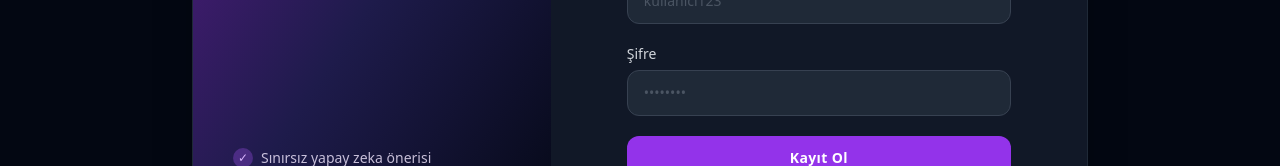
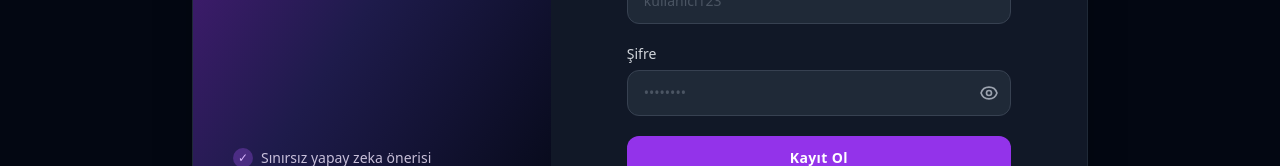
Before and after one commit to Nurnehir/FilmAnalizSistemi, a React (Vite) app in the folder frontend/: page /register in a window 1280 px wide. Shown: the part 431-597 px from the top of the page. Built offline with nearby package versions, Linux system fonts and the light colour scheme; no server answers.

Commit message:
feat: şifre göster/gizle toggle eklendi (PasswordInput bileşeni)

```diff
--- /dev/null
+++ b/frontend/src/components/PasswordInput.jsx
@@ -0,0 +1,45 @@
+import { useState } from 'react';
+
+function EyeOpen() {
+  return (
+    <svg className="w-5 h-5" fill="none" viewBox="0 0 24 24" stroke="currentColor">
+      <path strokeLinecap="round" strokeLinejoin="round" strokeWidth={2} d="M15 12a3 3 0 11-6 0 3 3 0 016 0z" />
+      <path strokeLinecap="round" strokeLinejoin="round" strokeWidth={2} d="M2.458 12C3.732 7.943 7.523 5 12 5c4.478 0 8.268 2.943 9.542 7-1.274 4.057-5.064 7-9.542 7-4.477 0-8.268-2.943-9.542-7z" />
+    </svg>
+  );
+}
+
+function EyeOff() {
+  return (
+    <svg className="w-5 h-5" fill="none" viewBox="0 0 24 24" stroke="currentColor">
+      <path strokeLinecap="round" strokeLinejoin="round" strokeWidth={2} d="M13.875 18.825A10.05 10.05 0 0112 19c-4.478 0-8.268-2.943-9.543-7a9.97 9.97 0 011.563-3.029m5.858.908a3 3 0 114.243 4.243M9.878 9.878l4.242 4.242M9.88 9.88l-3.29-3.29m7.532 7.532l3.29 3.29M3 3l3.59 3.59m0 0A9.953 9.953 0 0112 5c4.478 0 8.268 2.943 9.543 7a10.025 10.025 0 01-4.132 5.411m0 0L21 21" />
+    </svg>
+  );
+}
+
+export default function PasswordInput({ value, onChange, placeholder, required, className, name, autoComplete }) {
+  const [show, setShow] = useState(false);
+
+  return (
+    <div className="relative">
+      <input
+        type={show ? 'text' : 'password'}
+        value={value}
+        onChange={onChange}
+        placeholder={placeholder}
+        required={required}
+        name={name}
+        autoComplete={autoComplete}
+        className={`${className} pr-11`}
+      />
+      <button
+        type="button"
+        onClick={() => setShow((v) => !v)}
+        className="absolute inset-y-0 right-0 flex items-center px-3 text-gray-400 hover:text-gray-600 dark:hover:text-gray-300 transition-colors"
+        tabIndex={-1}
+      >
+        {show ? <EyeOff /> : <EyeOpen />}
+      </button>
+    </div>
+  );
+}
--- a/frontend/src/pages/Login.jsx
+++ b/frontend/src/pages/Login.jsx
@@ -2,6 +2,7 @@ import { useState } from 'react';
 import { Link } from 'react-router-dom';
 import { useAuth } from '../context/AuthContext';
 import { useLang } from '../context/LangContext';
+import PasswordInput from '../components/PasswordInput';
 
 export default function Login() {
   const { login } = useAuth();
@@ -81,13 +82,13 @@ export default function Login() {
               </div>
               <div>
                 <label className="block text-gray-600 dark:text-gray-300 text-sm font-medium mb-1.5">{t.login_password}</label>
-                <input
-                  type="password"
+                <PasswordInput
                   value={password}
                   onChange={(e) => setPassword(e.target.value)}
                   required
                   className={inputCls}
                   placeholder="••••••••"
+                  autoComplete="current-password"
                 />
               </div>
               <button
--- a/frontend/src/pages/Profile.jsx
+++ b/frontend/src/pages/Profile.jsx
@@ -2,6 +2,7 @@ import { useState, useRef } from 'react';
 import { useAuth } from '../context/AuthContext';
 import { useLang } from '../context/LangContext';
 import { updateUsername, updatePassword, updateAvatar, deleteAvatar } from '../api/auth';
+import PasswordInput from '../components/PasswordInput';
 
 export default function Profile() {
   const { user, updateUser } = useAuth();
@@ -195,19 +196,19 @@ export default function Profile() {
           <h2 className="text-base font-semibold mb-4">{t.profile_password_section}</h2>
           <form onSubmit={handlePasswordSubmit} className="space-y-4">
             {[
-              { label: t.profile_current_password, key: 'current', placeholder: '••••••••' },
-              { label: t.profile_new_password, key: 'next', placeholder: 'En az 6 karakter' },
-              { label: t.profile_confirm_password, key: 'confirm', placeholder: '••••••••' },
-            ].map(({ label, key, placeholder }) => (
+              { label: t.profile_current_password, key: 'current', placeholder: '••••••••', autoComplete: 'current-password' },
+              { label: t.profile_new_password, key: 'next', placeholder: 'En az 6 karakter', autoComplete: 'new-password' },
+              { label: t.profile_confirm_password, key: 'confirm', placeholder: '••••••••', autoComplete: 'new-password' },
+            ].map(({ label, key, placeholder, autoComplete }) => (
               <div key={key}>
                 <label className="block text-gray-500 dark:text-gray-400 text-xs mb-1.5">{label}</label>
-                <input
-                  type="password"
+                <PasswordInput
                   value={passwords[key]}
                   onChange={(e) => setPasswords({ ...passwords, [key]: e.target.value })}
                   required
                   className={inputCls}
                   placeholder={placeholder}
+                  autoComplete={autoComplete}
                 />
               </div>
             ))}
--- a/frontend/src/pages/Register.jsx
+++ b/frontend/src/pages/Register.jsx
@@ -2,6 +2,7 @@ import { useState } from 'react';
 import { Link } from 'react-router-dom';
 import { useAuth } from '../context/AuthContext';
 import { useLang } from '../context/LangContext';
+import PasswordInput from '../components/PasswordInput';
 
 export default function Register() {
   const { register } = useAuth();
@@ -95,14 +96,14 @@ export default function Register() {
               </div>
               <div>
                 <label className="block text-gray-600 dark:text-gray-300 text-sm font-medium mb-1.5">{t.register_password}</label>
-                <input
-                  type="password"
+                <PasswordInput
                   name="password"
                   value={form.password}
                   onChange={handleChange}
                   required
                   className={inputCls}
                   placeholder="••••••••"
+                  autoComplete="new-password"
                 />
               </div>
               <button
```
Also changed, not shown: 1 other file (tests, documents, lock files or other folders).
